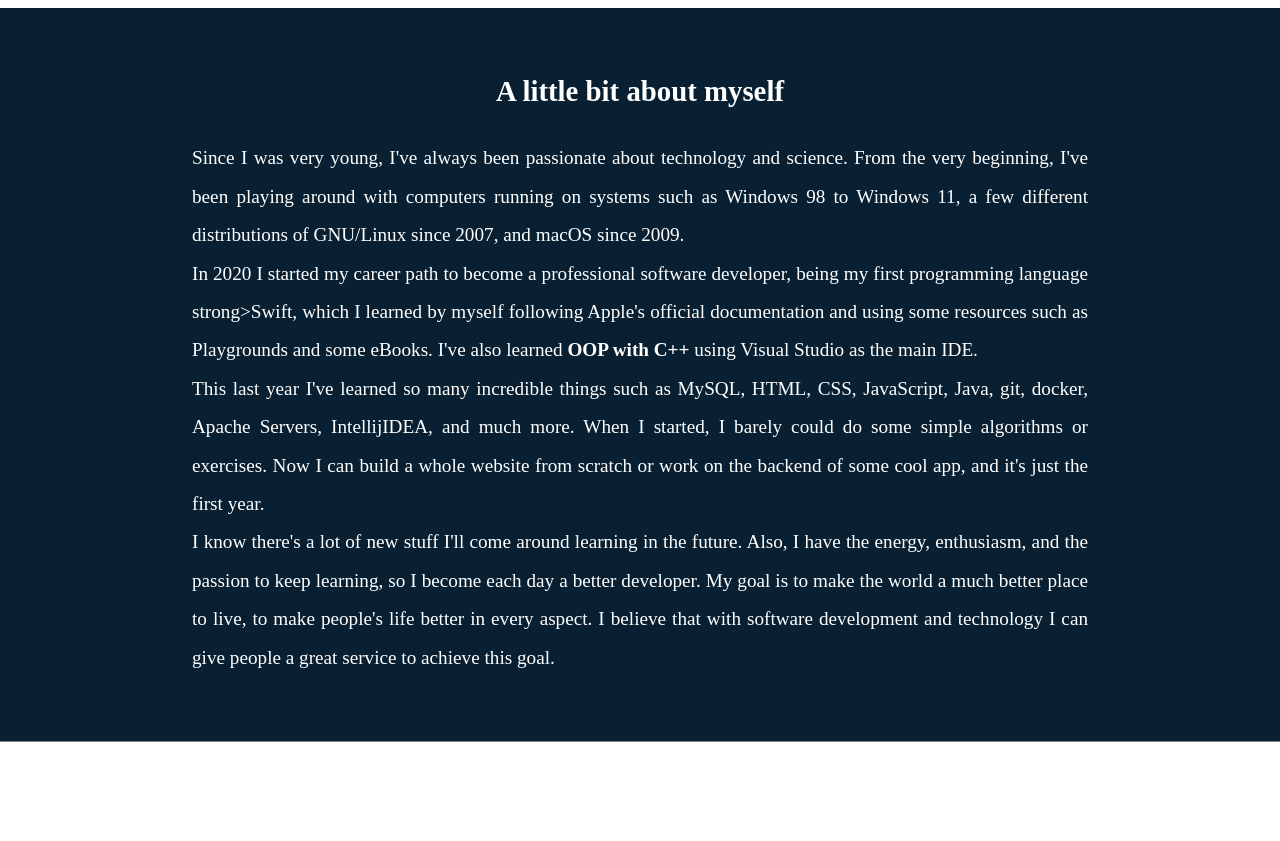
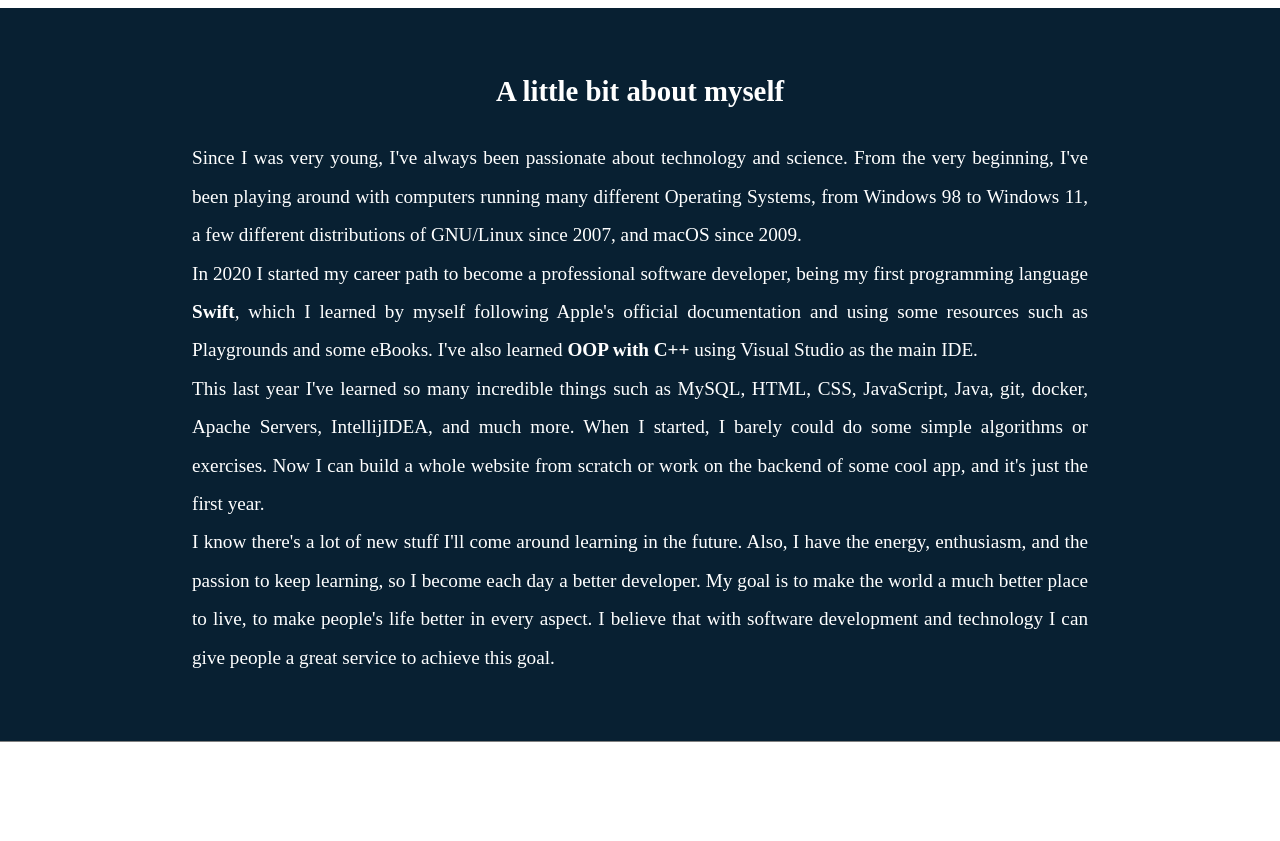
Before and after one commit to martinni87/martinDev, a plain HTML site: page index.html in a window 1280 px wide. Shown: the part 1440-2281 px from the top of the page. Drawn offline with Linux system fonts and the light colour scheme; a web font is replaced by a local one.

Commit message:
Speech corrections
Speech corrections

```diff
--- a/index.html
+++ b/index.html
@@ -68,12 +68,12 @@
 					<p>
 						Since I was very young, I've always been passionate about technology
 						and science. From the very beginning, I've been playing around with
-						computers running on systems such as Windows 98 to Windows 11, a few
-						different distributions of GNU/Linux since 2007, and macOS since 2009.
+						computers running many different Operating Systems, from Windows 98 to Windows 11,
+						a few different distributions of GNU/Linux since 2007, and macOS since 2009.
 					</p>
 					<p>
 						In 2020 I started my career path to become a professional software
-						developer, being my first programming language strong>Swift</strong>, which I learned
+						developer, being my first programming language <strong>Swift</strong>, which I learned
 						by myself following Apple's official documentation and using some
 						resources such as Playgrounds and some eBooks. I've also learned <strong>OOP with
 						C++</strong> using Visual Studio as the main IDE.
```
